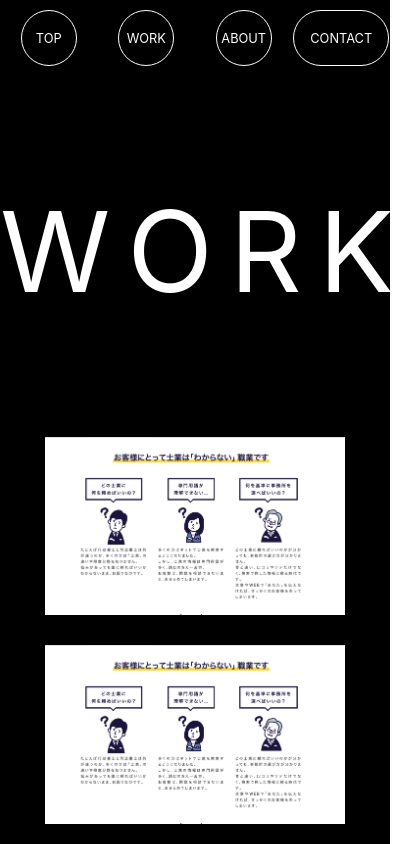
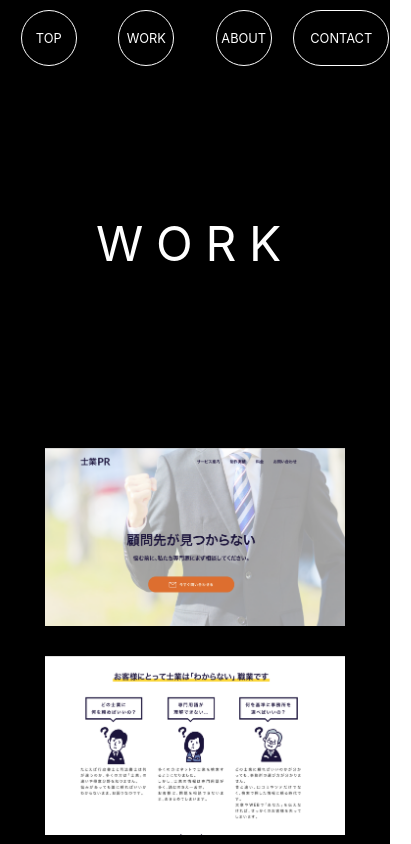
Before and after one commit to nrokyg/portfolio, a plain HTML site: page work/index.html in a window 390 px wide. Shown: the top 844 px of the page, 411 px wide, since content can reach past the window. Drawn offline with Linux system fonts and the light colour scheme.

Commit message:
微調整

```diff
--- a/profile/css/about.css
+++ b/profile/css/about.css
@@ -568,9 +568,9 @@ nav ul li:first-child{
     }
 
 .content__title {
-	font-size: 4rem;
-    letter-spacing: 2vh;
-    padding-top: 50%;
+	font-size: 3rem;
+   letter-spacing: 1.5vh;
+    padding-top: 220px;
     margin: 0 auto;
     text-align: center;
 	color: var(--color-title);
@@ -582,6 +582,7 @@ nav ul li:first-child{
 }
     .about__flex{
         display: block;
+        margin-top: 150px;
     }
     .about__left{
     text-align: center;
--- a/work/css/work.css
+++ b/work/css/work.css
@@ -617,6 +617,11 @@ nav ul li a{
         margin-top: 30px;
         margin-right: 0;
     }
+    .content__title{
+        font-size: 7rem;
+    letter-spacing: 2vh;
+    padding-top: 20%;
+    }
 
 
 
@@ -646,9 +651,9 @@ nav ul li:first-child{
     margin:0 auto;
 }
 .content__title {
-	font-size: 7rem;
-    letter-spacing: 2vh;
-    padding-top: 50%;
+    font-size: 3rem;
+   letter-spacing: 1.5vh;
+    padding-top: 220px;
     margin: 0 auto;
     text-align: center;
 	color: var(--color-title);
@@ -659,6 +664,10 @@ nav ul li:first-child{
 	animation-delay: calc(var(--delay-anim) + var(--time-anim) * 0.2);
 }
 
+
+    .work__flex{
+        margin-top: 150px;
+    }
 .work__flex-box1{
         margin-right: 0;
         margin: 0 auto;
--- a/work/index.html
+++ b/work/index.html
@@ -9,6 +9,7 @@
 		<meta name="author" content="Codrops" />
 		<link rel="shortcut icon" href="favicon.ico">
 		<link href="https://fonts.googleapis.com/css?family=Bungee" rel="stylesheet">
+		<link href="https://fonts.googleapis.com/css?family=Orbitron:700,900&display=swap" rel="stylesheet">
 		<link rel="stylesheet" type="text/css" href="css/base.css" />
 		<link rel="stylesheet" type="text/css" href="css/reset.css"/>
 		<link rel="stylesheet" type="text/css" href="css/work.css" />
@@ -72,10 +73,10 @@
  <div class="work__flex">
 
     <div class="work__flex-box1">
-        <a href="">
-            <img src="../img/sgyo-card.png" alt="" class="work__flex-img1">
+        <a href="https://shigyo-pr.com">
+            <img src="../img/sigyo.png" alt="" class="work__flex-img1">
             <div class="mask1">
-                <p class="work__flex-text1">momocafe</p>
+                <p class="work__flex-text1">士業PR</p>
             </div>
         </a>
     </div>
```
Also changed, not shown: contact/index.html (+1 -0 lines), index.html (+5 -5 lines), sigyo/index.html (+1 -0 lines).
